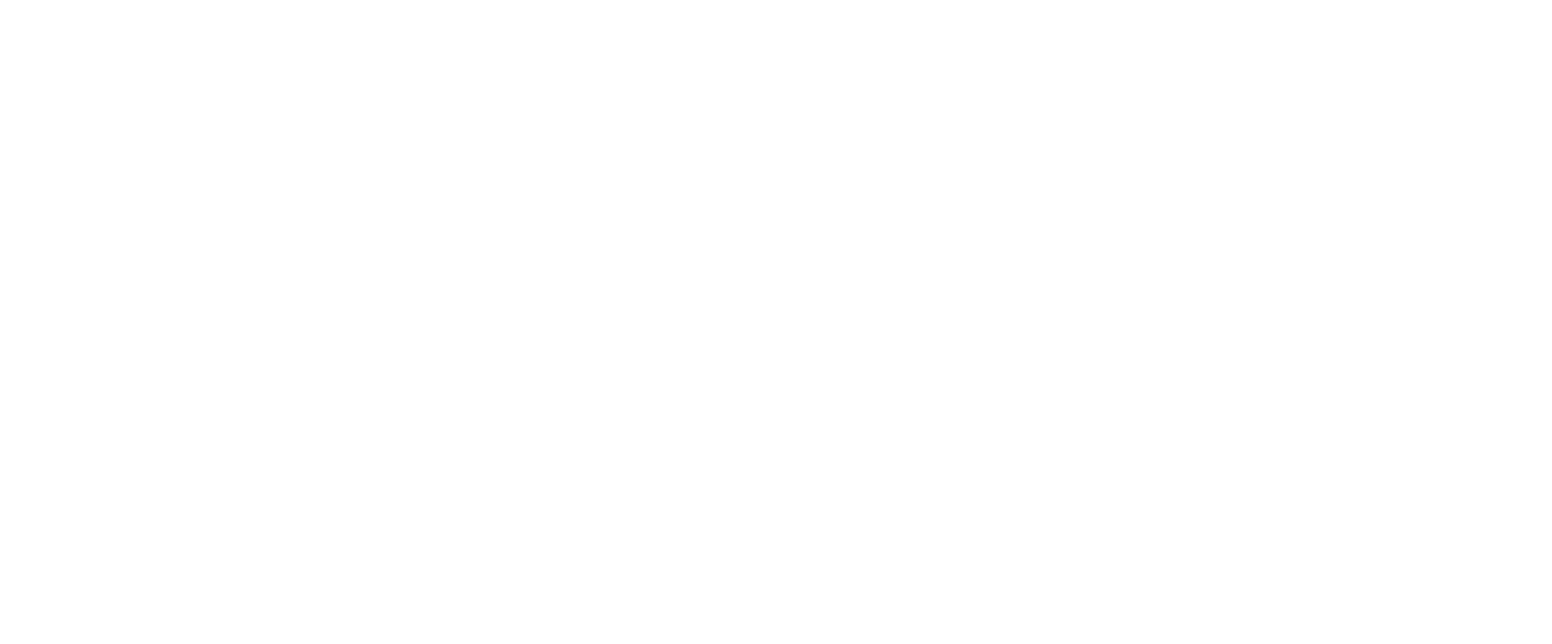
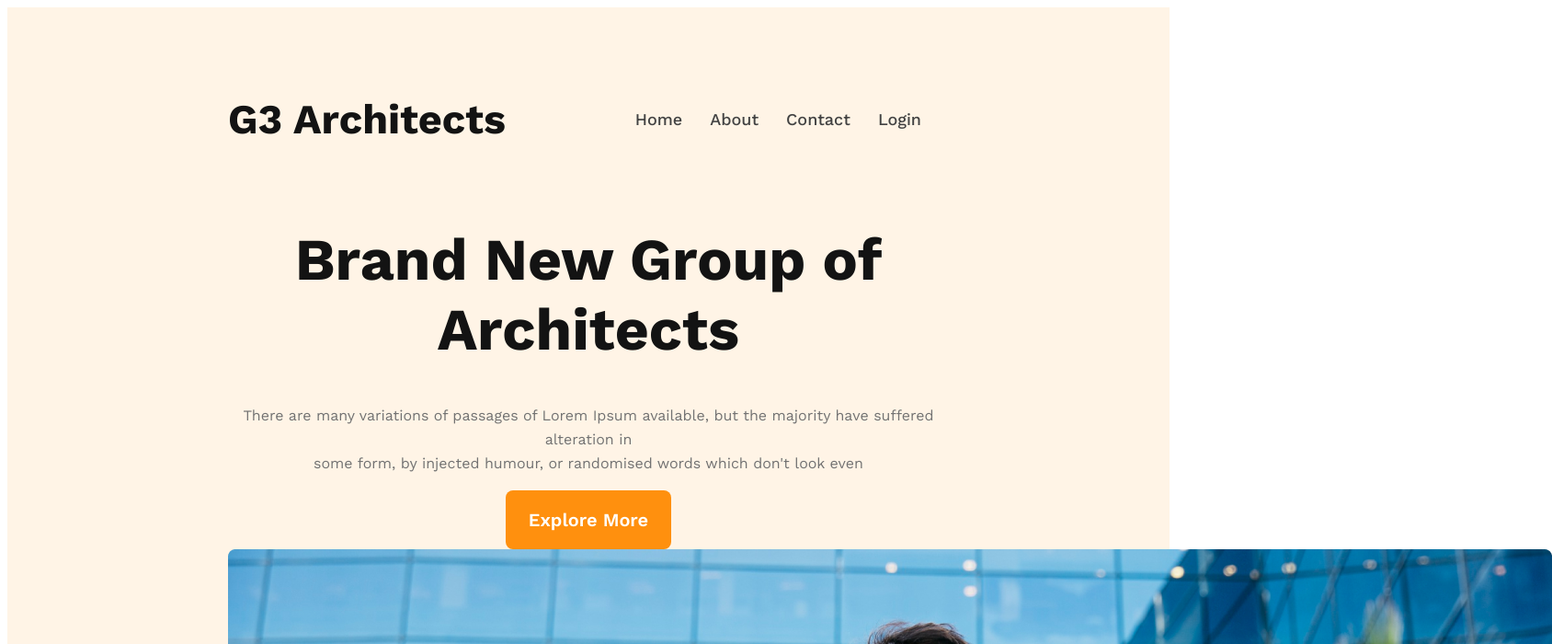
Before and after one commit to atikxcode/g3-architects, a plain HTML site: page index.html in a window 1280 px wide. Shown: the top 700 px of the page at 92% size, 1688 px wide, since content can reach past the window. Drawn offline with nearby package versions, Linux system fonts and the light colour scheme.

Commit message:
2nd commit

```diff
--- a/index.html
+++ b/index.html
@@ -7,6 +7,34 @@
   <title>Document</title>
 </head>
 <body>
+  <header>
+    <nav>
+      <h3 class="nav-title">G3 Architects</h3>
+      <ul>
+        <li><a href="">Home</a></li>
+        <li><a href="">About</a></li>
+        <li><a href="">Contact</a></li>
+        <li><a href="">Login</a></li>
+      </ul>
+    </nav>
 
+    <div class="banner">
+      <div class="banner-content">
+        <h1 class="banner-title">Brand New Group of Architects</h1>
+        <p class="banner-description">There are many variations of passages of Lorem Ipsum available, but the majority have suffered alteration in <br> some form, by injected humour, or randomised words which don't look even</p>
+    <button class="btn-primary">Explore More</button>
+    </div>
+
+      </div>
+    <img src="images/banner.png" alt="">
+  </header>
+
+  <main>
+
+  </main>
+
+  <footer>
+
+  </footer>
 </body>
 </html>
--- a/styles/architect.css
+++ b/styles/architect.css
@@ -0,0 +1,78 @@
+@import url('https://fonts.googleapis.com/css2?family=Work+Sans:wght@400;500;600;700;800&display=swap');
+
+*{
+  font-family: 'Work Sans', sans-serif;
+}
+
+header{
+  background: rgba(255, 144, 14, 0.10);
+  padding:50px 240px;
+
+}
+
+nav{
+  display:flex;
+  justify-content: space-between;
+  align-items:center;
+}
+
+.nav-title{
+  color:  #131313;
+  font-size: 45px;
+  font-weight: 700;
+
+}
+
+nav > ul{
+  display: flex;
+}
+
+nav li{
+  list-style: none;
+  margin-right:30px;
+  text-align: center;
+  font-size: 18px;
+  font-weight: 500;
+  line-height: 26px;
+}
+
+nav li a{
+  text-decoration:none;
+  color: #424242;
+}
+
+
+.banner-content{
+  max-width:850px;
+  text-align:center;
+  margin:0 auto;
+}
+
+.banner-title{
+  color: #131313;
+  text-align: center;
+  font-size: 64px;
+  font-weight: 700;
+
+}
+
+.banner-description{
+  color: #727272;
+  text-align: center;
+  font-size: 16px;
+  font-weight: 400;
+  line-height: 26px;
+}
+
+.btn-primary{
+  color: #FFF;
+  text-align: center;
+  font-size: 20px;
+  font-weight: 600;
+  border-radius: 8px;
+  background: #FF900E;
+  width: 180px;
+  height: 64px;
+  border:none;
+  cursor:pointer;
+}
```
